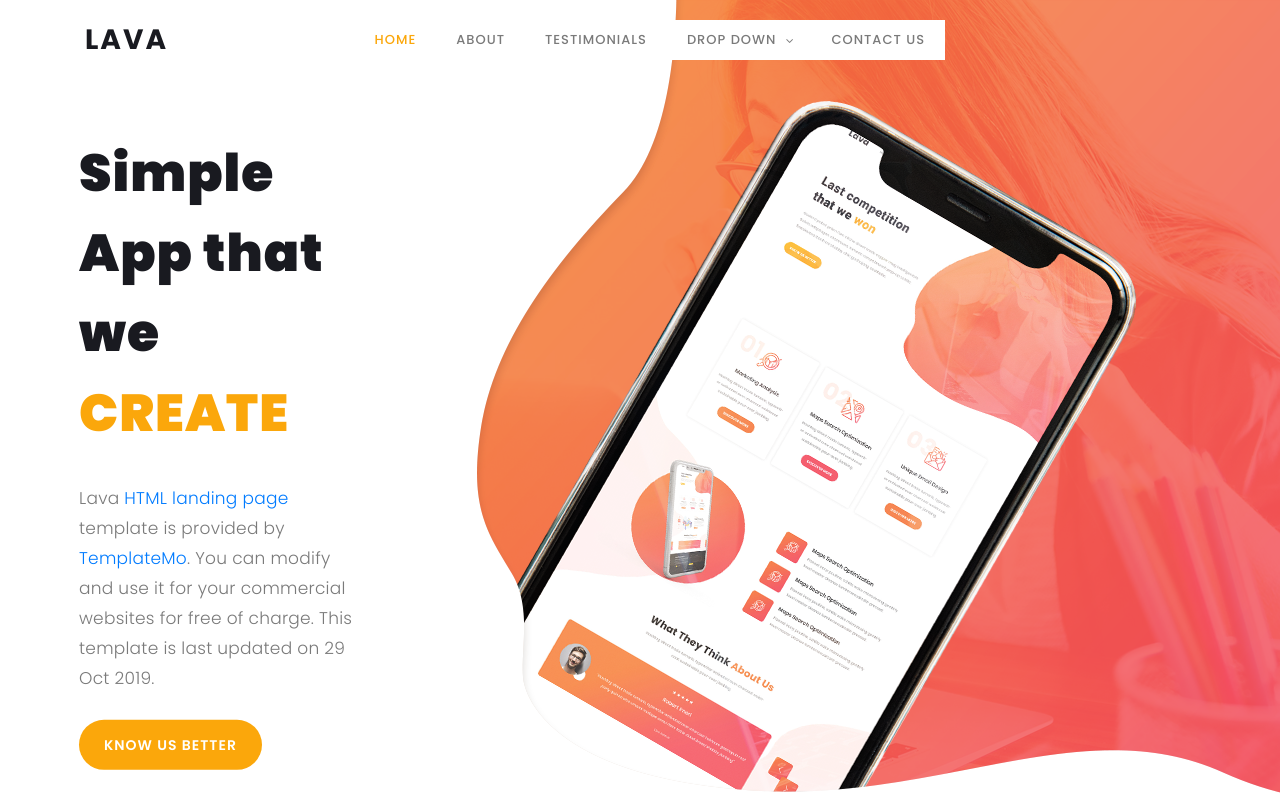
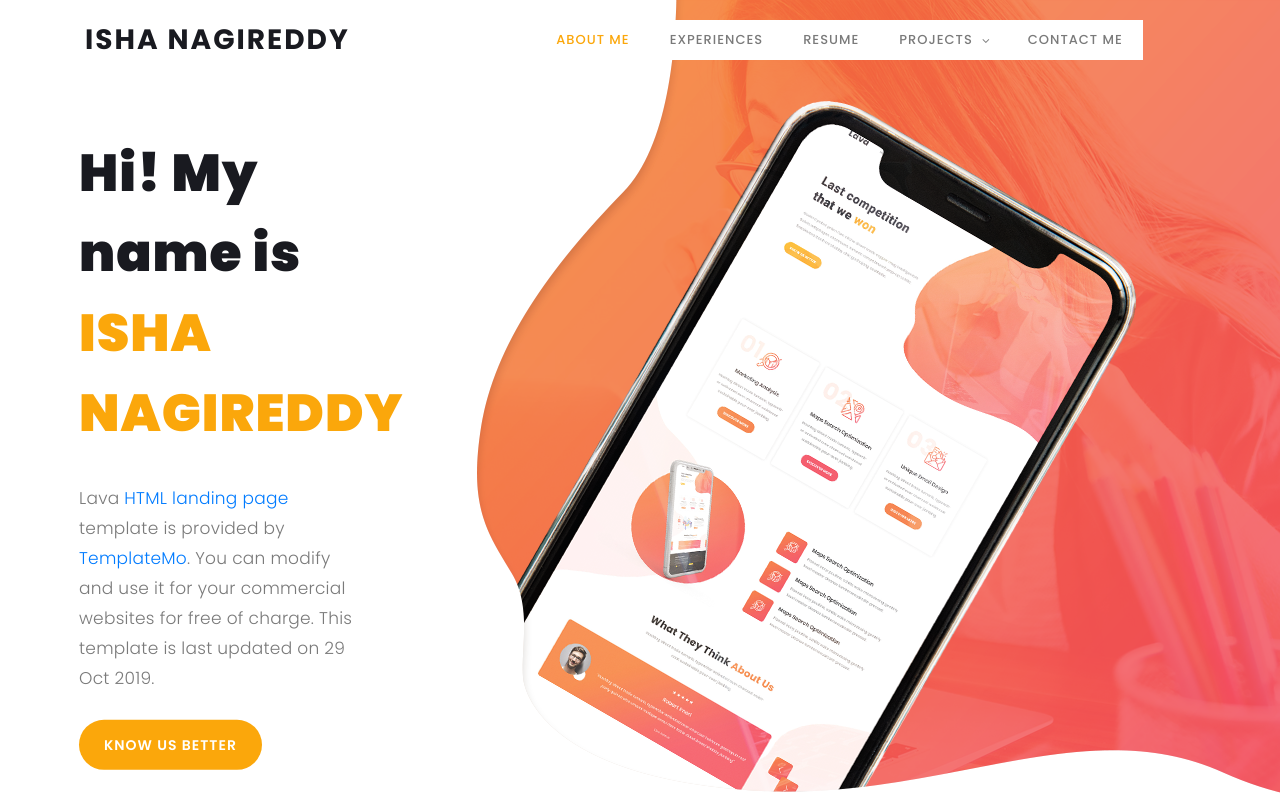
Before and after one commit to IshaNagireddy/ishanagireddy.github.io, a plain HTML site: page index.html in a window 1280 px wide. Shown: the top 800 px of the page. Drawn offline with Linux system fonts and the light colour scheme.

Commit message:
Created small changes

```diff
--- a/index.html
+++ b/index.html
@@ -50,25 +50,25 @@ https://templatemo.com/tm-540-lava-landing-page
                     <nav class="main-nav">
                         <!-- ***** Logo Start ***** -->
                         <a href="index.html" class="logo">
-                            Lava
+                            Isha Nagireddy
                         </a>
                         <!-- ***** Logo End ***** -->
                         <!-- ***** Menu Start ***** -->
                         <ul class="nav">
-                            <li class="scroll-to-section"><a href="#welcome" class="menu-item">Home</a></li>
-                            <li class="scroll-to-section"><a href="#about" class="menu-item">About</a></li>
-                            <li class="scroll-to-section"><a href="#testimonials" class="menu-item">Testimonials</a>
+                            <li class="scroll-to-section"><a href="#welcome" class="menu-item">About Me</a></li>
+                            <li class="scroll-to-section"><a href="#about" class="menu-item">Experiences</a></li>
+                            <li class="scroll-to-section"><a href="#testimonials" class="menu-item">Resume</a>
                             </li>
                             <li class="submenu">
-                                <a href="javascript:;">Drop Down</a>
+                                <a href="javascript:;">Projects</a>
                                 <ul>
-                                    <li><a href="" class="menu-item">About Us</a></li>
-                                    <li><a href="" class="menu-item">Features</a></li>
-                                    <li><a href="" class="menu-item">FAQ's</a></li>
-                                    <li><a href="" class="menu-item">Blog</a></li>
+                                    <li><a href="" class="menu-item">OptiCare</a></li>
+                                    <li><a href="" class="menu-item">TalkToMe</a></li>
+                                    <li><a href="" class="menu-item">ClinicApp</a></li>
+                                    <li><a href="" class="menu-item">FastUC</a></li>
                                 </ul>
                             </li>
-                            <li class="scroll-to-section"><a href="#contact-us" class="menu-item">Contact Us</a></li>
+                            <li class="scroll-to-section"><a href="#contact-us" class="menu-item">Contact Me</a></li>
                         </ul>
                         <a class='menu-trigger'>
                             <span>Menu</span>
@@ -91,7 +91,7 @@ https://templatemo.com/tm-540-lava-landing-page
                 <div class="row">
                     <div class="left-text col-lg-6 col-md-12 col-sm-12 col-xs-12"
                         data-scroll-reveal="enter left move 30px over 0.6s after 0.4s">
-                        <h1>Simple App that we <em>CREATE</em></h1>
+                        <h1>Hi! My name is <em>ISHA NAGIREDDY</em></h1>
                         <p>Lava <a href="#">HTML landing page</a> template is provided by <a href="#">TemplateMo</a>.
                            You can modify and use it for your commercial websites for free of charge. This template is last updated on 29 Oct 2019.</p>
                         <a href="#about" class="main-button-slider">KNOW US BETTER</a>
```
